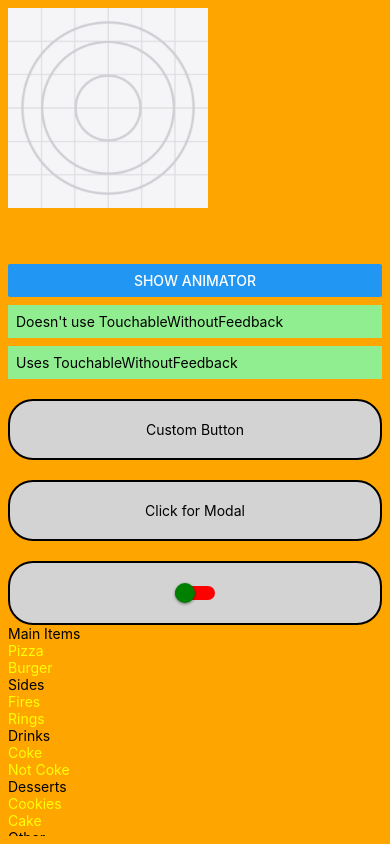
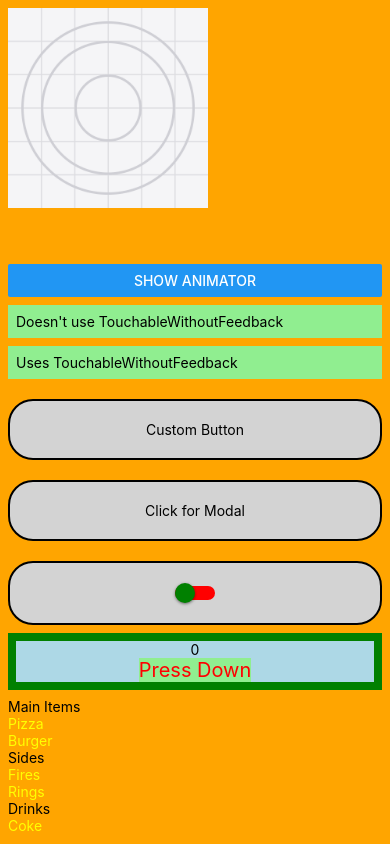
Before and after one commit to CheoR/rn-project2, a React Native app: screen / in a window 390 px wide. Built offline with nearby package versions, Linux system fonts and the light colour scheme.

Commit message:
feat: pressible example

```diff
--- a/App.js
+++ b/App.js
@@ -9,6 +9,7 @@ import {
   Image,
   Keyboard,
   Modal,
+  Pressable,
   SectionList,
   Switch,
   Text,
@@ -33,7 +34,9 @@ export default function App() {
   const [isOpen, setIsOpen] = useState(false);
   const [isOn, setIsOn] = useState(false);
   const [showAnimator, setShowAnimator] = useState(false);
+  const [count, setCount] = useState(0);
 
+  const increment = () => setCount((prevState) => prevState + 1);
   const toggleSwitch = () => setIsOn((prevState) => !prevState);
   const runAnimator = () => {
     setShowAnimator(true);
@@ -106,6 +109,24 @@ export default function App() {
           ios_backgroundColor="orange"
         />
       </View>
+      <View style={styles.pressible.cntr}>
+        <View>
+          <Text>{count}</Text>
+        </View>
+        <Pressable
+          onPress={increment}
+          style={({ pressed }) => [
+            { backgroundColor: pressed ? "pink" : "lightgreen" },
+            styles.pressible.text2,
+          ]}
+        >
+          {({ pressed }) => (
+            <Text style={styles.pressible.text}>
+              {pressed ? "Unpress" : "Press Down"}
+            </Text>
+          )}
+        </Pressable>
+      </View>
       <SectionList
         sections={FOOD_DATA}
         keyExtractor={(item, idx) => item + idx}
--- a/styles.js
+++ b/styles.js
@@ -30,6 +30,23 @@ const styles = StyleSheet.create({
       color: "yellow",
     },
   },
+  pressible: {
+    cntr: {
+      backgroundColor: "lightblue",
+      width: "100%",
+      alignItems: "center",
+      borderColor: "green",
+      borderWidth: 8,
+      marginVertical: 8,
+    },
+    text2: {
+      color: "blue",
+    },
+    text: {
+      color: "red",
+      fontSize: 20,
+    },
+  },
   img: {
     height: 200,
     width: 200,
```
